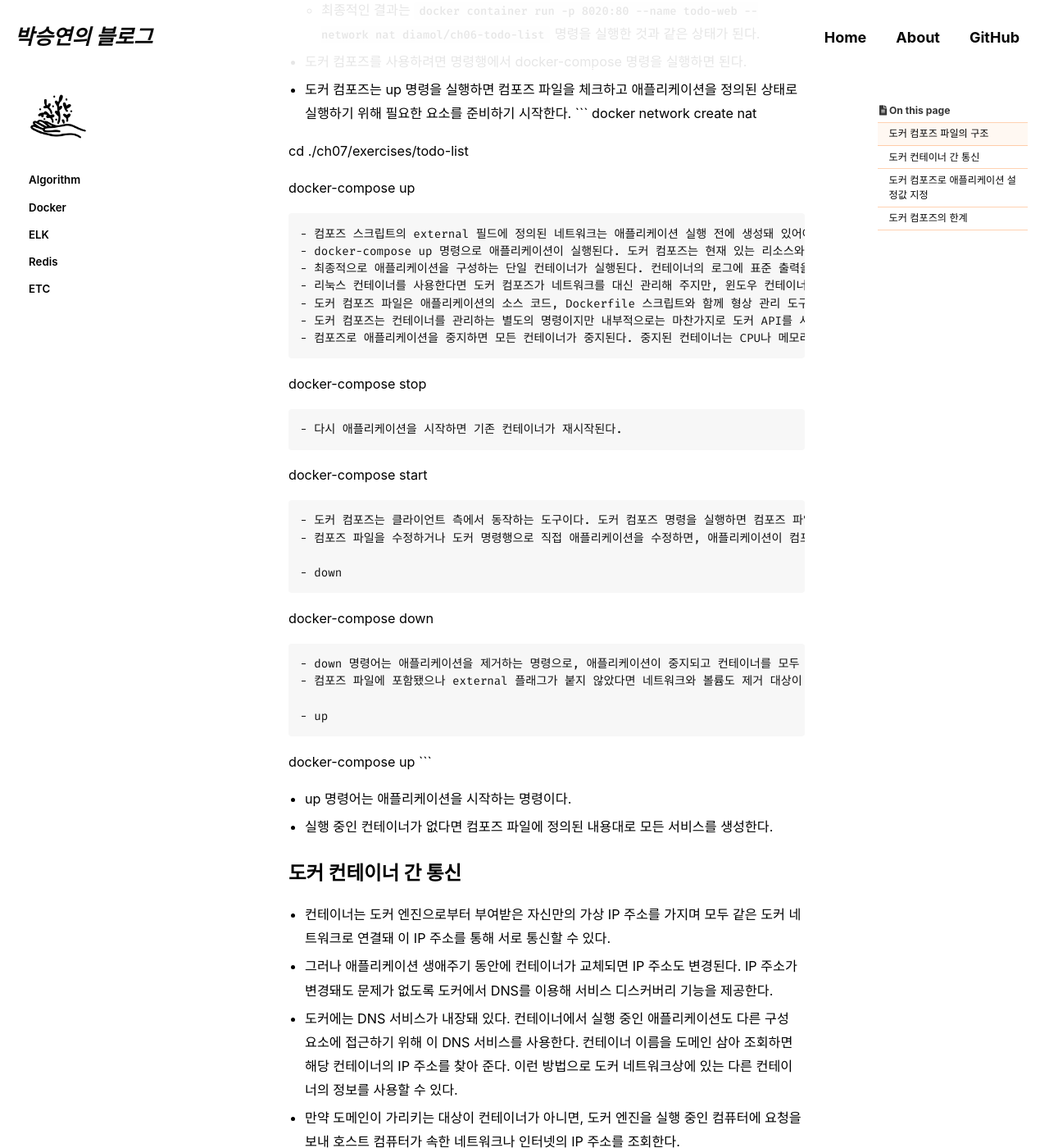
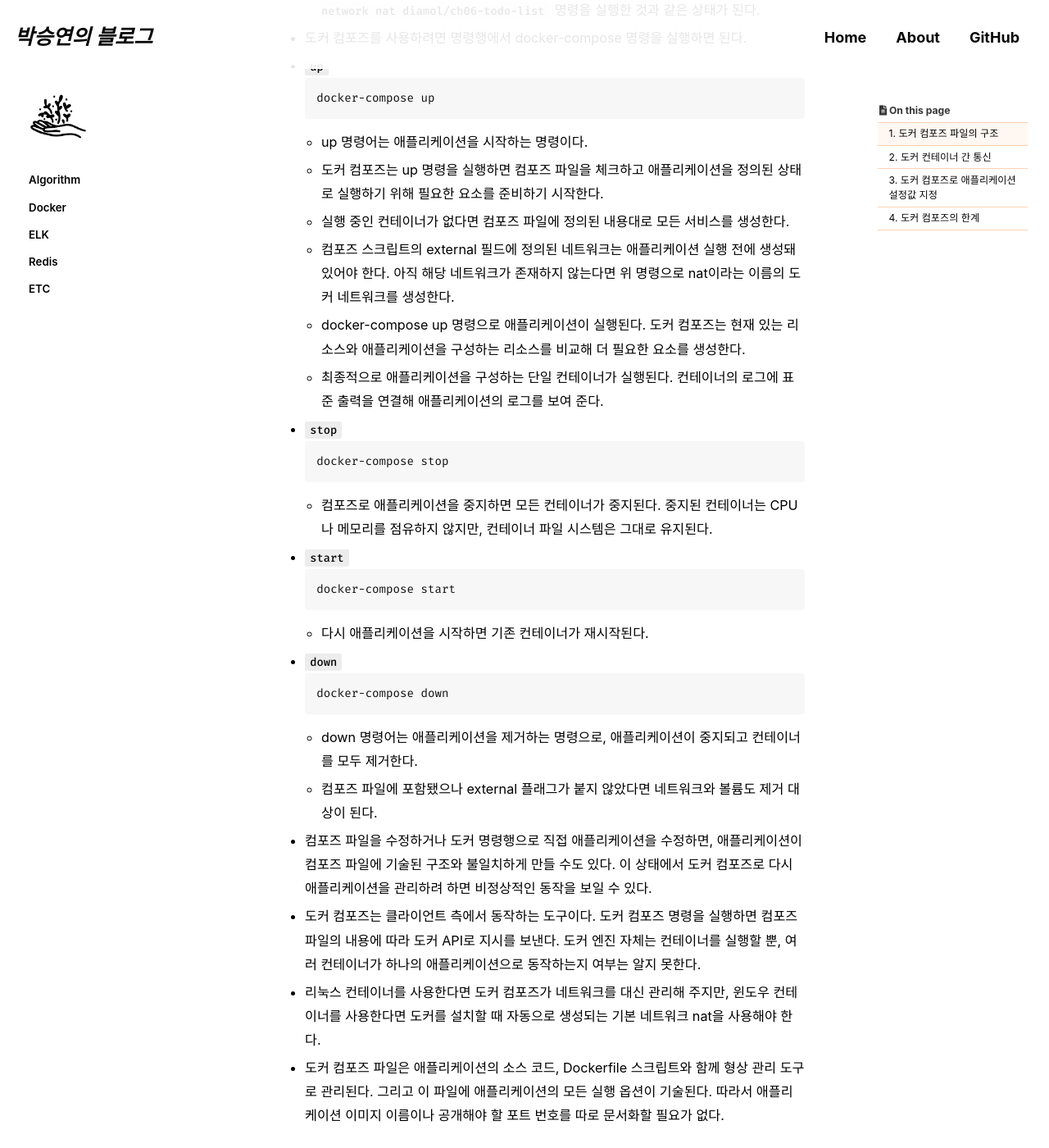
Before and after one commit to seungyeonpark/seungyeonpark.github.io, a Jekyll site: the page built from _posts/docker/2024-04-29-docker-compose.md, in a window 1280 px wide and 1400 px high, scrolled down 1509 px. Shown: the whole window at 82% size. Built offline with Jekyll 4.4.1, drawn with Linux system fonts in a browser that asks for light colours; cached includes are drawn as plain includes; some web fonts are replaced; comment, search, counter and statistics services are not loaded; some of the changed text lies outside the part shown.

Commit message:
Docs: Docker compose

````diff
--- a/_posts/docker/2024-04-29-docker-compose.md
+++ b/_posts/docker/2024-04-29-docker-compose.md
@@ -13,35 +13,33 @@ toc: true
 toc_sticky: true
 
 date: 2024-04-29
-last_modified_at: 2024-05-02
+last_modified_at: 2024-05-04
 ---
 
-## 도커 컴포즈 파일의 구조
+## 1. 도커 컴포즈 파일의 구조
 - 도커 컴포즈를 사용하면 여러 컨테이너에 걸쳐 실행되는 애플리케이션을 정의하고 관리할 수 있다.
 - 각 컴포넌트는 자신만의 경량 컨테이너에서 실행되며 도커가 표준 네트워크 프로토콜을 통해 이들 컨테이너를 엮어낸다.
-- 직접 순서대로 각각의 컨테이너를 도커 명령행을 통해 일일이 옵션을 지정해 가며 실행할 수도 있겠지만, 이런 수동 프로세스는 실수를 유발할 수 있다. 수동 실행 과정에서 조금만 옵션을 잘못 지정해도 애플리케이션이 정상적으로 동작하지 않거나 컨테이너 간 통신에 문제가 생길 수 있기 때문이다.
-- 이런 방법 대신 도커 컴포즈 파일에 애플리케이션의 구조를 정의할 수 있다.
+- 직접 순서대로 각각의 컨테이너를 도커 명령행을 통해 일일이 옵션을 지정해 가며 실행할 수도 있겠지만, 수동 실행 과정에서 조금만 옵션을 잘못 지정해도 애플리케이션이 정상적으로 동작하지 않거나 컨테이너 간 통신에 문제가 생길 수 있다.
+- 수동 실행 대신 도커 컴포즈 파일에 애플리케이션의 구조를 정의할 수 있다.
 - 도커 컴포즈 파일은 모든 컴포넌트가 실행 중일 때 어떤 상태여야 하는지를 기술하는 파일이다.
   - docker container run 명령으로 컨테이너를 실행할 때 지정하는 모든 옵션을 모아둔 파일이다.
   - 도커 컴포즈 파일을 작성하고 나면 도커 컴포즈 도구를 사용해 애플리케이션을 실행한다.
   - 그러면 도커 컴포즈가 컨테이너, 네트워크, 볼륨 등 필요한 모든 도커 객체를 만들도록 도커 API에 명령을 내린다.
 - 도커 컴포즈 파일 예시
+  ``` yaml
+  version: '3.7'
 
-    ``` yaml
-    version: '3.7'
+  services:
 
-    services:
-
-      todo-web:
-        image: diamol/ch06-todo-list
-        ports:
-          - "8020:80"
-        networks:
-          - app-net
-            external:
-              name: nat
-    ```
-
+    todo-web:
+      image: diamol/ch06-todo-list
+      ports:
+        - "8020:80"
+      networks:
+        - app-net
+          external:
+            name: nat
+  ```
   - version은 이 파일에 사용된 도커 컴포즈 파일 형식의 버전을 가리킨다. 여러 번에 걸쳐 문법과 표현 가능한 요소에 많은 변화가 있었으므로 먼저 정의가 따르는 형식 버전을 지정할 필요가 있다.
   - services는 애플리케이션을 구성하는 모든 컴포넌트를 열거하는 부분이다. 도커 컴포즈에서는 실제 컨테이너 대신 서비스(service) 개념을 단위로 삼는다. 하나의 서비스를 같은 이미지로 여러 컨테이너에서 실행할 수 있기 때문이다.
     - image는 실행할 이름을 지정하는 필드
@@ -51,49 +49,45 @@ last_modified_at: 2024-05-02
   - external 필드의 의미는 nat 네트워크가 이미 존재하므로 새로 생성하지 말라는 뜻이다.
   - 최종적인 결과는 `docker container run -p 8020:80 --name todo-web --network nat diamol/ch06-todo-list` 명령을 실행한 것과 같은 상태가 된다.
 - 도커 컴포즈를 사용하려면 명령행에서 docker-compose 명령을 실행하면 된다.
-- 도커 컴포즈는 up 명령을 실행하면 컴포즈 파일을 체크하고 애플리케이션을 정의된 상태로 실행하기 위해 필요한 요소를 준비하기 시작한다.
-```
-docker network create nat
-
-cd ./ch07/exercises/todo-list
-
-docker-compose up
-```
-- 컴포즈 스크립트의 external 필드에 정의된 네트워크는 애플리케이션 실행 전에 생성돼 있어야 한다. 아직 해당 네트워크가 존재하지 않는다면 위 명령으로 nat이라는 이름의 도커 네트워크를 생성한다.
-- docker-compose up 명령으로 애플리케이션이 실행된다. 도커 컴포즈는 현재 있는 리소스와 애플리케이션을 구성하는 리소스를 비교해 더 필요한 요소를 생성한다.
-- 최종적으로 애플리케이션을 구성하는 단일 컨테이너가 실행된다. 컨테이너의 로그에 표준 출력을 연결해 애플리케이션의 로그를 보여 준다.
+- `up`
+  ```
+  docker-compose up
+  ```
+  - up 명령어는 애플리케이션을 시작하는 명령이다.
+  - 도커 컴포즈는 up 명령을 실행하면 컴포즈 파일을 체크하고 애플리케이션을 정의된 상태로 실행하기 위해 필요한 요소를 준비하기 시작한다.
+  - 실행 중인 컨테이너가 없다면 컴포즈 파일에 정의된 내용대로 모든 서비스를 생성한다.
+  - 컴포즈 스크립트의 external 필드에 정의된 네트워크는 애플리케이션 실행 전에 생성돼 있어야 한다. 아직 해당 네트워크가 존재하지 않는다면 위 명령으로 nat이라는 이름의 도커 네트워크를 생성한다.
+  - docker-compose up 명령으로 애플리케이션이 실행된다. 도커 컴포즈는 현재 있는 리소스와 애플리케이션을 구성하는 리소스를 비교해 더 필요한 요소를 생성한다.
+  - 최종적으로 애플리케이션을 구성하는 단일 컨테이너가 실행된다. 컨테이너의 로그에 표준 출력을 연결해 애플리케이션의 로그를 보여 준다.
+- `stop`
+  ```
+  docker-compose stop
+  ```
+  - 컴포즈로 애플리케이션을 중지하면 모든 컨테이너가 중지된다. 중지된 컨테이너는 CPU나 메모리를 점유하지 않지만, 컨테이너 파일 시스템은 그대로 유지된다.
+- `start`
+  ```
+  docker-compose start
+  ```
+  - 다시 애플리케이션을 시작하면 기존 컨테이너가 재시작된다.
+- `down`
+  ```
+  docker-compose down
+  ```
+  - down 명령어는 애플리케이션을 제거하는 명령으로, 애플리케이션이 중지되고 컨테이너를 모두 제거한다.
+  - 컴포즈 파일에 포함됐으나 external 플래그가 붙지 않았다면 네트워크와 볼륨도 제거 대상이 된다.
+- 컴포즈 파일을 수정하거나 도커 명령행으로 직접 애플리케이션을 수정하면, 애플리케이션이 컴포즈 파일에 기술된 구조와 불일치하게 만들 수도 있다. 이 상태에서 도커 컴포즈로 다시 애플리케이션을 관리하려 하면 비정상적인 동작을 보일 수 있다.
+- 도커 컴포즈는 클라이언트 측에서 동작하는 도구이다. 도커 컴포즈 명령을 실행하면 컴포즈 파일의 내용에 따라 도커 API로 지시를 보낸다. 도커 엔진 자체는 컨테이너를 실행할 뿐, 여러 컨테이너가 하나의 애플리케이션으로 동작하는지 여부는 알지 못한다.
 - 리눅스 컨테이너를 사용한다면 도커 컴포즈가 네트워크를 대신 관리해 주지만, 윈도우 컨테이너를 사용한다면 도커를 설치할 때 자동으로 생성되는 기본 네트워크 nat을 사용해야 한다.
 - 도커 컴포즈 파일은 애플리케이션의 소스 코드, Dockerfile 스크립트와 함께 형상 관리 도구로 관리된다. 그리고 이 파일에 애플리케이션의 모든 실행 옵션이 기술된다. 따라서 애플리케이션 이미지 이름이나 공개해야 할 포트 번호를 따로 문서화할 필요가 없다.
-- 도커 컴포즈는 컨테이너를 관리하는 별도의 명령이지만 내부적으로는 마찬가지로 도커 API를 사용한다. 따라서 도커 컴포즈로 실행한 컨테이너라도 똑같이 도커 명령행으로 관리할 수 있다.
-- 컴포즈로 애플리케이션을 중지하면 모든 컨테이너가 중지된다. 중지된 컨테이너는 CPU나 메모리를 점유하지 않지만, 컨테이너 파일 시스템은 그대로 유지된다.
-```
-docker-compose stop
-```
-- 다시 애플리케이션을 시작하면 기존 컨테이너가 재시작된다.
-```
-docker-compose start
-```
-- 도커 컴포즈는 클라이언트 측에서 동작하는 도구이다. 도커 컴포즈 명령을 실행하면 컴포즈 파일의 내용에 따라 도커 API로 지시를 보낸다. 도커 엔진 자체는 컨테이너를 실행할 뿐, 여러 컨테이너가 하나의 애플리케이션으로 동작하는지 여부는 알지 못한다.
-- 컴포즈 파일을 수정하거나 도커 명령행으로 직접 애플리케이션을 수정하면, 애플리케이션이 컴포즈 파일에 기술된 구조와 불일치하게 만들 수도 있다. 이 상태에서 도커 컴포즈로 다시 애플리케이션을 관리하려 하면 비정상적인 동작을 보일 수 있다.
 
-- down
-```
-docker-compose down
-```
-- down 명령어는 애플리케이션을 제거하는 명령으로, 애플리케이션이 중지되고 컨테이너를 모두 제거한다.
-- 컴포즈 파일에 포함됐으나 external 플래그가 붙지 않았다면 네트워크와 볼륨도 제거 대상이 된다.
+<br>
+<br>
 
-- up
-```
-docker-compose up
-```
-- up 명령어는 애플리케이션을 시작하는 명령이다.
-- 실행 중인 컨테이너가 없다면 컴포즈 파일에 정의된 내용대로 모든 서비스를 생성한다.
-
-## 도커 컨테이너 간 통신
+## 2. 도커 컨테이너 간 통신
 - 컨테이너는 도커 엔진으로부터 부여받은 자신만의 가상 IP 주소를 가지며 모두 같은 도커 네트워크로 연결돼 이 IP 주소를 통해 서로 통신할 수 있다.
-- 그러나 애플리케이션 생애주기 동안에 컨테이너가 교체되면 IP 주소도 변경된다. IP 주소가 변경돼도 문제가 없도록 도커에서 DNS를 이용해 서비스 디스커버리 기능을 제공한다.
-- 도커에는 DNS 서비스가 내장돼 있다. 컨테이너에서 실행 중인 애플리케이션도 다른 구성 요소에 접근하기 위해 이 DNS 서비스를 사용한다. 컨테이너 이름을 도메인 삼아 조회하면 해당 컨테이너의 IP 주소를 찾아 준다. 이런 방법으로 도커 네트워크상에 있는 다른 컨테이너의 정보를 사용할 수 있다.
+- 애플리케이션 생애주기 동안에 컨테이너가 교체되면 IP 주소도 변경된다. IP 주소가 변경돼도 문제가 없도록 도커에서 DNS를 이용해 서비스 디스커버리 기능을 제공한다.
+  - 컨테이너에서 실행 중인 애플리케이션도 다른 구성 요소에 접근하기 위해 이 DNS 서비스를 사용한다.
+  - 컨테이너 이름을 도메인 삼아 조회하면 해당 컨테이너의 IP 주소를 찾아 준다. 이런 방법으로 도커 네트워크상에 있는 다른 컨테이너의 정보를 사용할 수 있다.
 - 만약 도메인이 가리키는 대상이 컨테이너가 아니면, 도커 엔진을 실행 중인 컴퓨터에 요청을 보내 호스트 컴퓨터가 속한 네트워크나 인터넷의 IP 주소를 조회한다.
 - 도커 네트워크에 연결된 모든 컨테이너는 이 네트워크 범위에 포함되는 IP 주소를 부여받는다. 그리고 이 네트워크를 통해 컨테이너 간 통신이 가능하다.
 - DNS 조회를 사용하면 컨테이너가 교체돼 IP 주소가 변경되더라도 항상 새로 만들어진 컨테이너에 접근할 수 있다.
@@ -101,7 +95,10 @@ docker-compose up
   - 여러 개의 IP 주소가 담긴 조회 결과를 어떻게 활용할지는 전적으로 애플리케이션이 결정한다.
   - 간단하게 조회 결과의 첫 번째 IP 주소만 사용할 수도 있다. 모든 컨테이너에 고르게 부하가 분배되도록 도커의 DNS 시스템은 조회 결과의 순서를 매번 변화시킨다.
 
-## 도커 컴포즈로 애플리케이션 설정값 지정
+<br>
+<br>
+
+## 3. 도커 컴포즈로 애플리케이션 설정값 지정
 - 애플리케이션 설정값을 컴포즈 파일에 정의하면 같은 도커 이미지라도 다양하게 활용할 수 있고 서로 다른 각 환경에 대한 설정을 명시적으로 정의할 수 있다.
 - 개발 환경과 테스트 환경의 컴포즈 파일을 별도로 작성해 두면 공개하는 포트를 환경에 따라 달리하거나 애플리케이션의 기능을 선택적으로 활성화할 수 있다.
 - 패키징된 애플리케이션과 설정값을 분리할 수 있다는 것도 도커의 핵심적인 장점 중 하나다.
@@ -109,7 +106,10 @@ docker-compose up
 - 각 환경마다 컴포즈 파일에서 쉽게 정의할 수 있는 환경 변수나 바인드 마운트 설정, 비밀값 등으로 설정값이 적용된다.
 - 이런 방법을 통해 모든 환경에서 동일한 이미지를 사용하므로 개발 환경과 테스트 환경에서 모든 검증을 마친 이미지를 그대로 운영 환경에 투입할 수 있다.
 
-## 도커 컴포즈의 한계
+<br>
+<br>
+
+## 4. 도커 컴포즈의 한계
 - 컴포즈를 사용하면 애플리케이션을 정의하고 이 정의를 도커 엔진을 실행 중인 단일 컴퓨터에 적용할 수 있다.
 - 하지만 도커 컴포즈는 도커 스웜이나 쿠버네티스 같은 완전한 컨테이너 플랫폼이 아니다. 도커 컴포즈에는 이들과 달리 애플리케이션이 지속적으로 정의된 상태를 유지하도록 하는 기능이 없다.
 - 일부 컨테이너가 오류를 일으키거나 강제로 종료되더라도 docker-compose up 명령을 다시 실행하지 않는 한 애플리케이션의 상태를 원래대로 되돌릴 수 없다.
````
